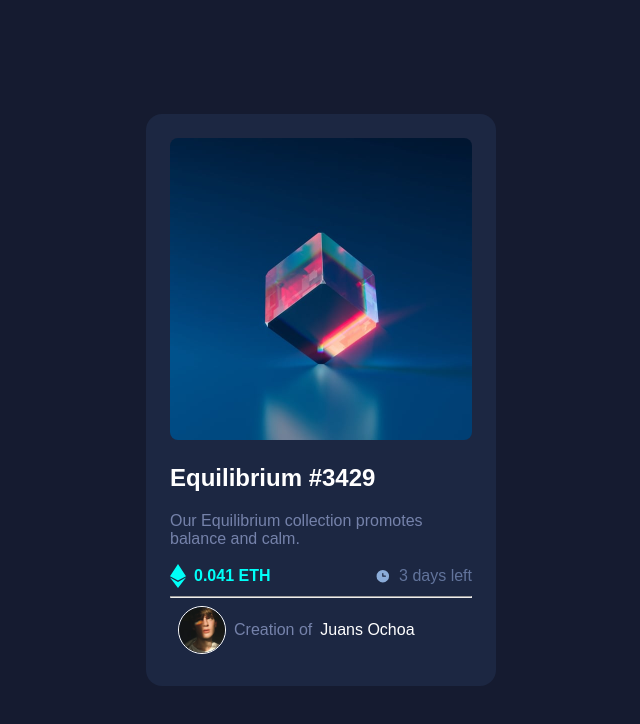
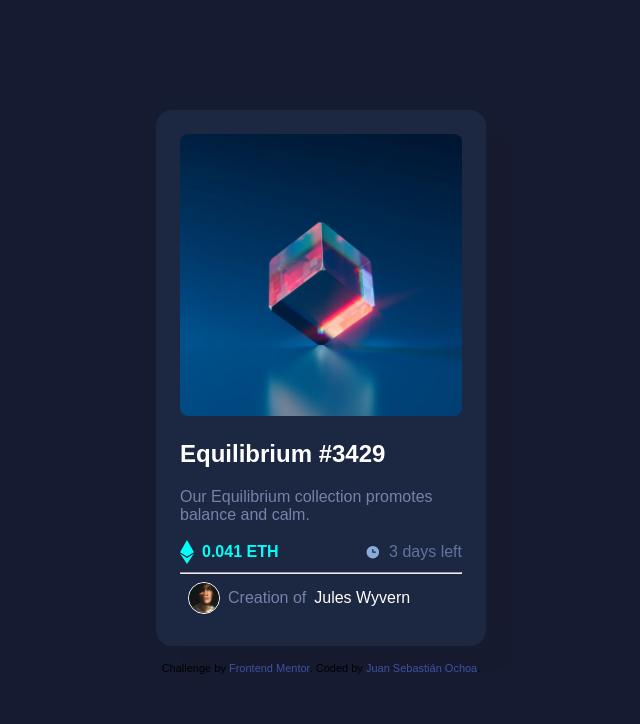
Before and after one commit to Juans-ochoa/NFT-card-component, a plain HTML site: page index.html in a window 1280 px wide. Shown: the whole page, without its empty margins (319-959 px from the left). Drawn offline with Linux system fonts and the light colour scheme.

Commit message:
Proyecto Card finalizado

```diff
--- /dev/null
+++ b/css/main.css
@@ -0,0 +1,153 @@
+html {
+    box-sizing: border-box;
+}
+
+*,
+*::after,
+*::before {
+    box-sizing: inherit;
+}
+
+body {
+    width: 100vw;
+    height: 100vh;
+    display: flex;
+    flex-direction: column;
+    align-items: center;
+    justify-content: center;
+    margin: 0;
+    padding: 0;
+    font-family: sans-serif;
+    background-color: #151b30;
+}
+
+a {
+    text-decoration: none;
+    cursor: pointer;
+}
+
+a:hover {
+    color: #00fff8;
+}
+
+.attribution {
+    margin: 1rem auto;
+    font-size: 11px;
+    text-align: center;
+}
+.attribution a {
+    color: hsl(228, 45%, 44%);
+}
+
+.card {
+    max-width: 330px;
+    max-height: auto;
+    margin: 0 auto;
+    padding: 1.5rem;
+    border-radius: 1rem;
+    background-color: #1c2742;
+    color: #7582aa;
+    box-shadow: 1.5rem 1.5rem #151a2e, 2rem 2rem #151b30;
+}
+
+.card-image {
+    position: relative;
+    width: 100%;
+    height: auto;
+}
+
+.card-image > img {
+    width: 100%;
+    height: auto;
+    border-radius: 0.5rem;
+    object-fit: cover;
+}
+
+.card-image > a {
+    display: flex;
+    justify-content: center;
+    align-items: center;
+    position: absolute;
+    width: 100%;
+    height: 100%;
+    top: 0;
+    left: 0;
+    opacity: 0;
+    border-radius: 0.5rem;
+}
+
+.card-image > a:hover {
+    background-color: #00fff860;
+    opacity: 1;
+}
+
+.card-title {
+    color: #fff;
+}
+
+.card-title > a {
+    color: inherit;
+}
+
+.card-title:hover {
+    color: #00fff8;
+    cursor: pointer;
+}
+
+.card-body {
+    display: flex;
+    width: 100%;
+    justify-content: space-between;
+    text-align: justify;
+}
+.card-footer {
+    display: flex;
+    align-items: center;
+    margin: 0.5rem;
+}
+
+.card-footer > img {
+    width: 2rem;
+    height: auto;
+    margin-right: 0.5rem;
+    border: thin solid #fff;
+    border-radius: 50%;
+}
+
+.card-footer > a {
+    margin-left: 0.5rem;
+    color: #fff;
+}
+
+.card-footer > a:hover {
+    cursor: pointer;
+    color: #00fff8;
+}
+
+.coin {
+    display: inherit;
+    align-items: center;
+}
+
+.coin-value-icon {
+    width: 14px;
+    height: 24px;
+    margin-right: 0.5rem;
+}
+
+.coin-value {
+    color: #00fff8;
+}
+
+.coin-time {
+    color: #62749c;
+}
+
+.coin-time-icon {
+    height: 16px;
+    margin-right: 0.5rem;
+}
+
+.avatar {
+    display: flex;
+}
--- a/index.html
+++ b/index.html
@@ -10,131 +10,27 @@
             href="./images/favicon-32x32.png"
         />
         <title>Frontend Mentor | NFT preview card component</title>
-        <style>
-            html {
-                box-sizing: border-box;
-            }
-
-            *,
-            *::after,
-            *::before {
-                box-sizing: inherit;
-            }
-
-            body {
-                width: 100vw;
-                height: 100vh;
-                display: flex;
-                align-items: center;
-                margin: 0;
-                padding: 0;
-                font-family: sans-serif;
-                background-color: #151b30;
-            }
-
-            .attribution {
-                font-size: 11px;
-                text-align: center;
-            }
-            .attribution a {
-                color: hsl(228, 45%, 44%);
-            }
-
-            .card {
-                max-width: 350px;
-                margin-left: auto;
-                margin-right: auto;
-                padding: 1.5rem;
-                border-radius: 1rem;
-                background-color: #1c2742;
-                color: #7582aa;
-            }
-
-            .card-image {
-                width: 100%;
-                height: auto;
-                border-radius: 0.5rem;
-            }
-
-            .card-image:hover {
-                cursor: pointer;
-            }
-
-            .card-title {
-                color: #fff;
-            }
-
-            .card-title:hover {
-                color: #00fff8;
-                cursor: pointer;
-            }
-
-            .card-body {
-                display: flex;
-                width: 100%;
-                justify-content: space-between;
-                text-align: justify;
-            }
-            .card-footer {
-                display: flex;
-                align-items: center;
-                margin: 0.5rem;
-            }
-
-            .card-footer > img {
-                width: 3rem;
-                margin-right: 0.5rem;
-                border: thin solid #fff;
-                border-radius: 50%;
-            }
-
-            .card-footer > span {
-                margin-left: 0.5rem;
-                color: #fff;
-            }
-
-            .card-footer > span:hover {
-                cursor: pointer;
-                color: #00fff8;
-            }
-
-            .coin {
-                display: inherit;
-                align-items: center;
-            }
-
-            .coin-value-icon {
-                width: 16px;
-                height: 24px;
-                margin-right: 0.5rem;
-            }
-
-            .coin-value {
-                color: #00fff8;
-            }
-
-            .coin-time {
-                color: #62749c;
-            }
-
-            .coin-time-icon {
-                height: 16px;
-                margin-right: 0.5rem;
-            }
-
-            .avatar {
-                display: flex;
-            }
-        </style>
+        <link rel="stylesheet" href="css/main.css" />
     </head>
     <body>
         <article class="card">
-            <img
-                src="/images/image-equilibrium.jpg"
-                class="card-image"
-                alt="equilibrium"
-            />
-            <h2 class="card-title">Equilibrium #3429</h2>
+            <div class="card-image">
+                <img
+                    src="/images/image-equilibrium.jpg"
+                    class="card-image-one"
+                    alt="equilibrium"
+                />
+                <a href="#">
+                    <img
+                        class="card-image-cover"
+                        src="/images/icon-view.svg"
+                        alt=""
+                    />
+                </a>
+            </div>
+            <h2 class="card-title">
+                <a href="#"> Equilibrium #3429 </a>
+            </h2>
             <p>Our Equilibrium collection promotes balance and calm.</p>
             <div class="card-body">
                 <div class="coin">
@@ -157,16 +53,16 @@
             <hr />
             <div class="card-footer">
                 <img src="/images/image-avatar.png" alt="Avatar" />
-                Creation of <span> Juans Ochoa</span>
+                Creation of <a href="#">Jules Wyvern</a>
             </div>
         </article>
-        <!-- <div class="attribution">
+        <div class="attribution">
             Challenge by
             <a
                 href="https://www.frontendmentor.io?ref=challenge"
                 target="_blank"
                 >Frontend Mentor</a
             >. Coded by <a href="#">Juan Sebastián Ochoa</a>.
-        </div> -->
+        </div>
     </body>
 </html>
```
